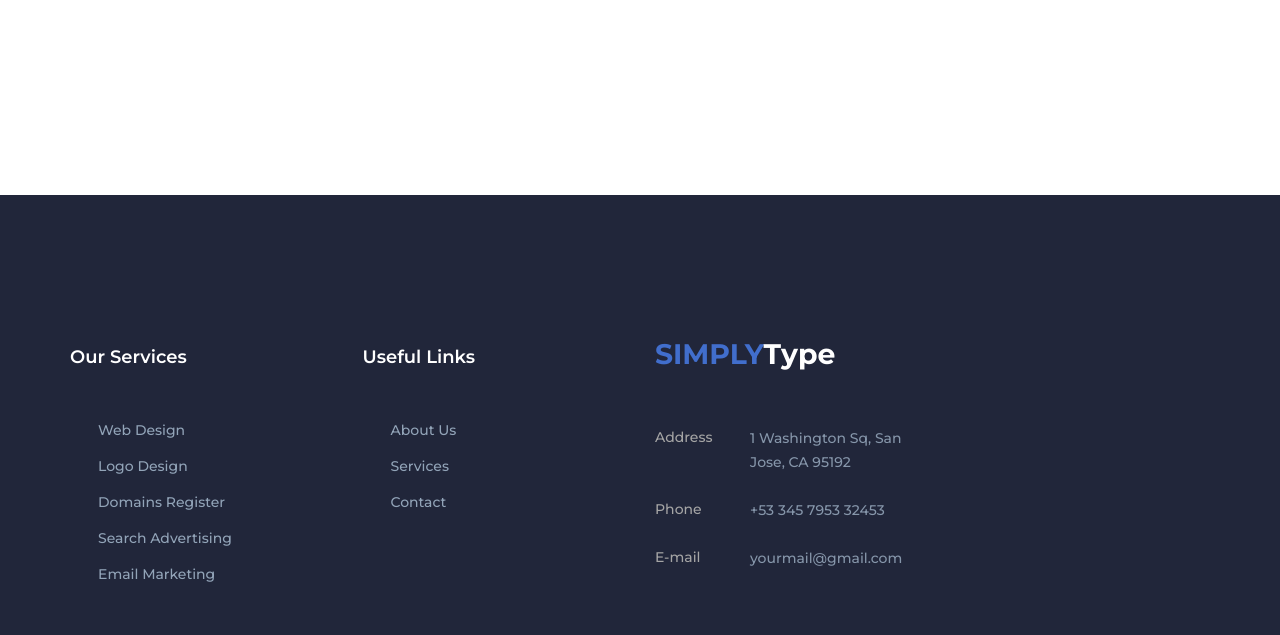
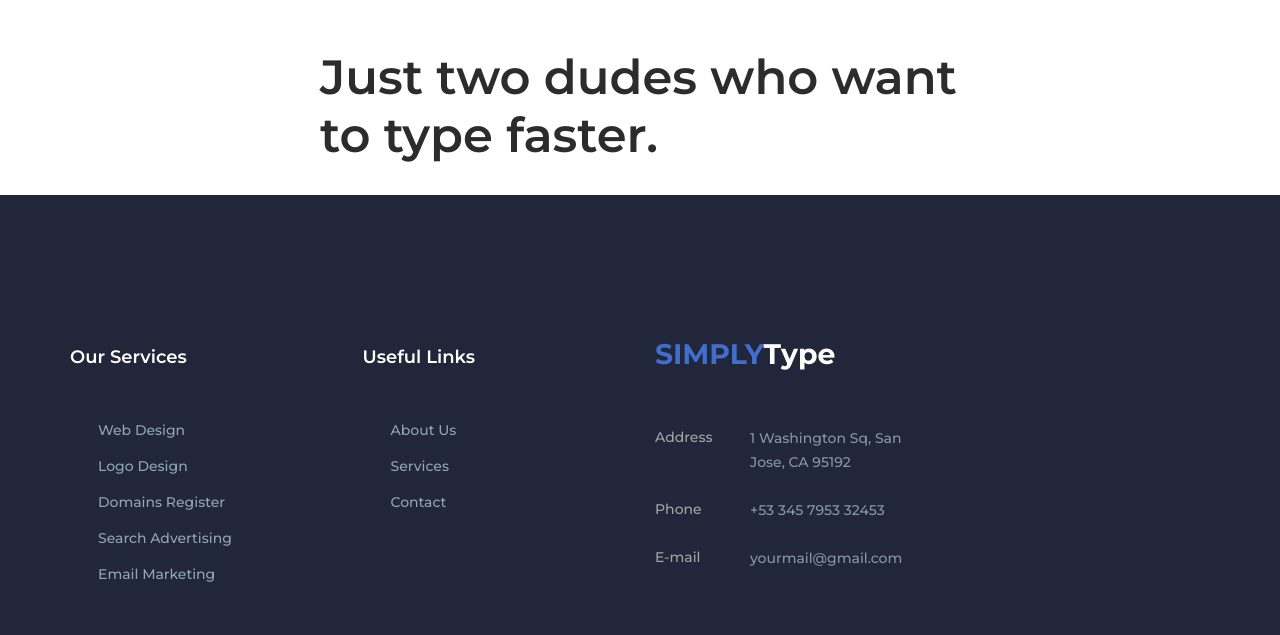
Before and after one commit to AustinYam/SimplyType, a Django app: page /about/ in a window 1280 px wide. Shown: the part 102-737 px from the top of the page. Run offline with Django 3.2, Linux system fonts and the light colour scheme; some libraries are stand-ins or nearby versions.

Commit message:
fixed height spacing

```diff
--- a/mysite/hello/templates/about.html
+++ b/mysite/hello/templates/about.html
@@ -14,7 +14,7 @@
 .center h1 {
     margin: 0;
     position: absolute;
-    top: 150%;
+    top: 80%;
     left: 50%;
     -ms-transform: translate(-50%, -50%);
     transform: translate(-50%, -50%);
```
